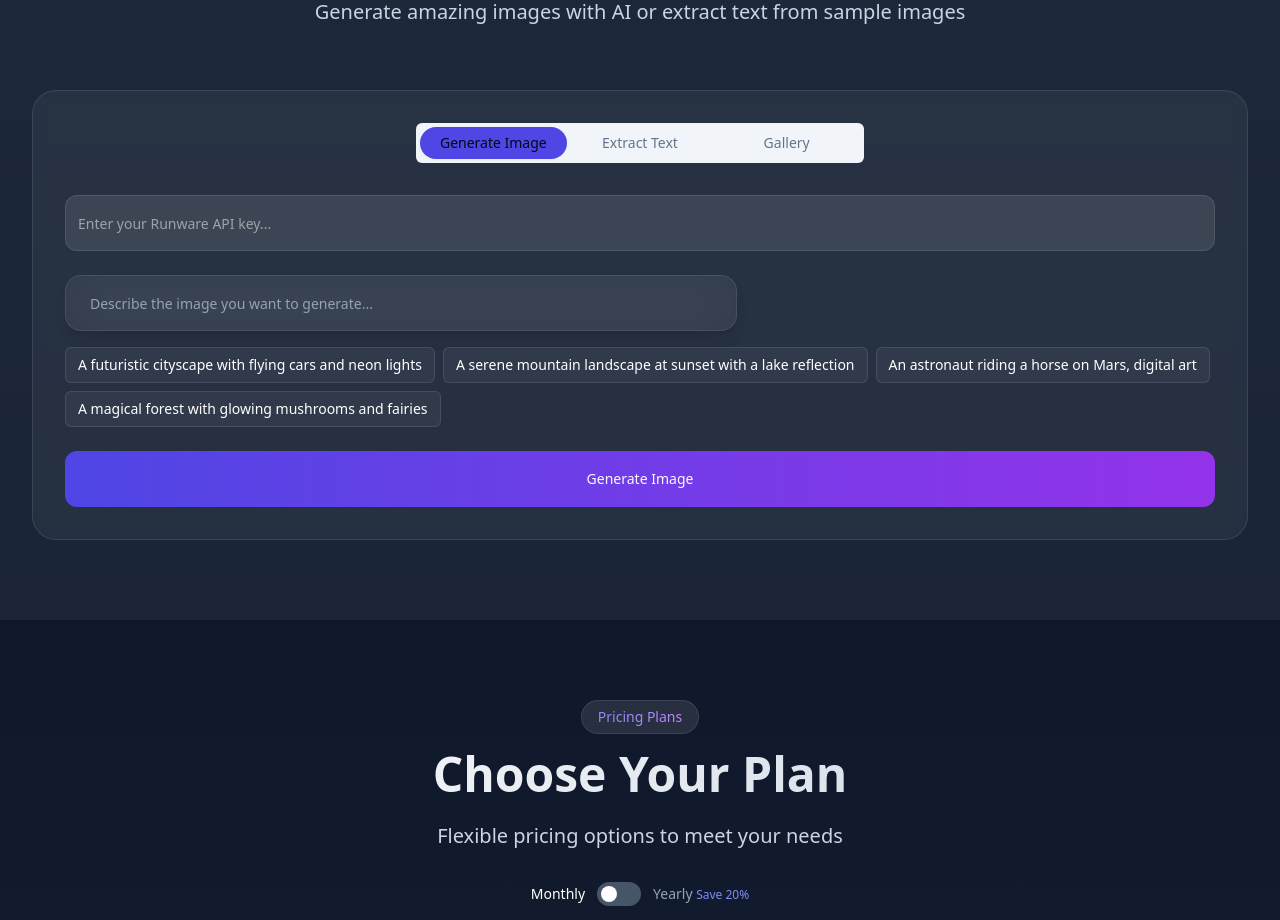
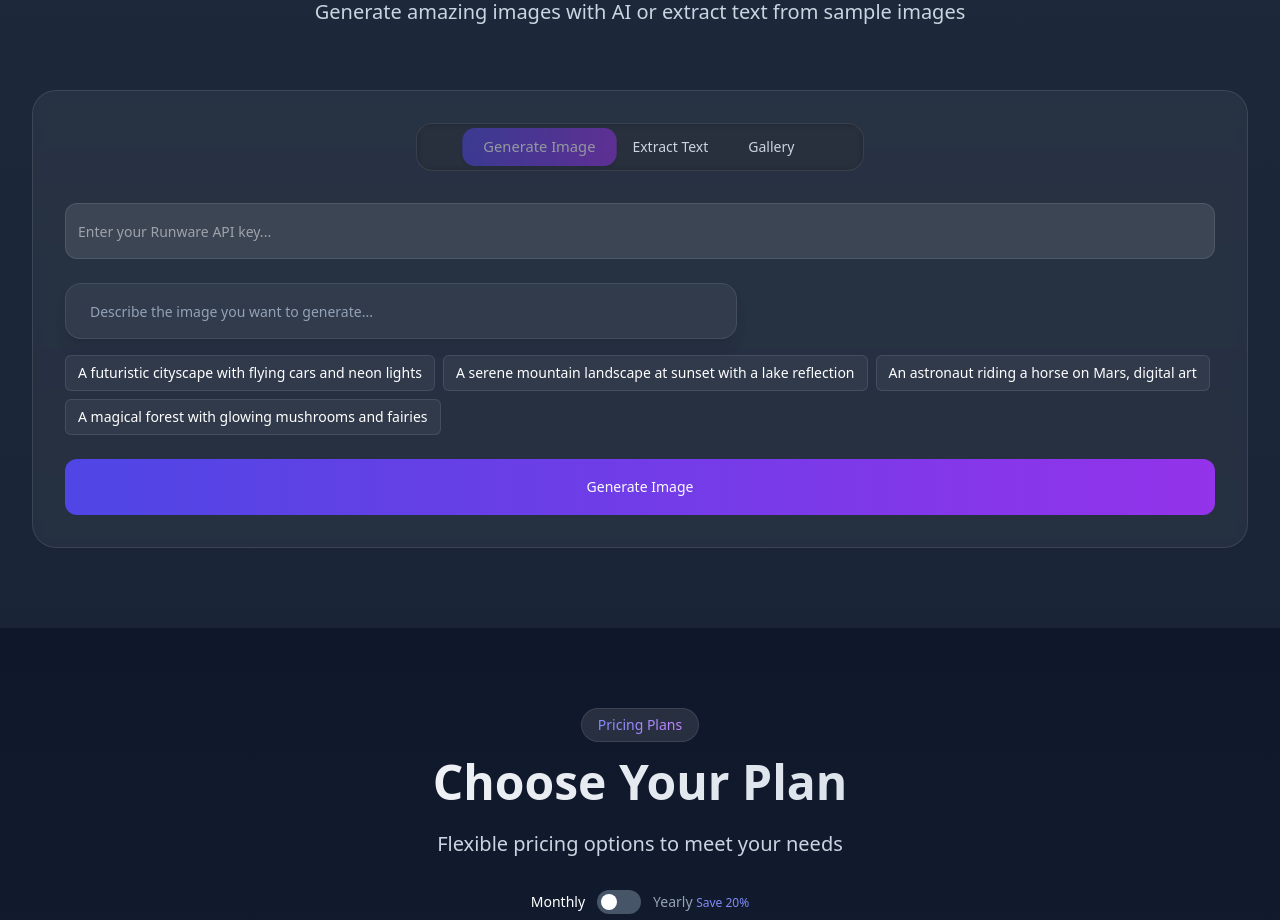
Before and after one commit to KyriakosOuz/imagetext-muse, a React (Vite) app: page / in a window 1280 px wide. Shown: the part 3840-4760 px from the top of the page. Built offline with nearby package versions, Linux system fonts and the light colour scheme.

Commit message:
Update Tabs Styling
Updated the styling of the "Generate Image", "Extract Text", and "Gallery" tabs in the "Try It Yourself" section to a more modern design with brighter colors.

```diff
--- a/src/components/sections/DemoSection.tsx
+++ b/src/components/sections/DemoSection.tsx
@@ -133,12 +133,20 @@ const DemoSection = ({ isVisible }: DemoSectionProps) => {
         </div>
 
         <div className="rounded-3xl overflow-hidden backdrop-blur-sm bg-white/5 border border-white/10 p-8">
-          <Tabs defaultValue="demo" value={activeTab} onValueChange={setActiveTab}>
-            <TabsList className="grid w-full max-w-md mx-auto grid-cols-3 mb-8">
-              <TabsTrigger value="demo" className="data-[state=active]:bg-indigo-600 rounded-full">Generate Image</TabsTrigger>
-              <TabsTrigger value="extract" className="data-[state=active]:bg-indigo-600 rounded-full">Extract Text</TabsTrigger>
-              <TabsTrigger value="gallery" className="data-[state=active]:bg-indigo-600 rounded-full">Gallery</TabsTrigger>
-            </TabsList>
+          <Tabs defaultValue="demo" value={activeTab} onValueChange={setActiveTab} className="w-full">
+            <div className="flex justify-center mb-8">
+              <TabsList className="w-full max-w-md mx-auto">
+                <TabsTrigger value="demo">
+                  <span className="relative z-10">Generate Image</span>
+                </TabsTrigger>
+                <TabsTrigger value="extract">
+                  <span className="relative z-10">Extract Text</span>
+                </TabsTrigger>
+                <TabsTrigger value="gallery">
+                  <span className="relative z-10">Gallery</span>
+                </TabsTrigger>
+              </TabsList>
+            </div>
 
             <TabsContent value="demo" className="space-y-8">
               <div className="space-y-6">
--- a/src/components/ui/tabs.tsx
+++ b/src/components/ui/tabs.tsx
@@ -13,7 +13,7 @@ const TabsList = React.forwardRef<
   <TabsPrimitive.List
     ref={ref}
     className={cn(
-      "inline-flex h-10 items-center justify-center rounded-md bg-muted p-1 text-muted-foreground",
+      "inline-flex h-12 items-center justify-center rounded-2xl bg-black/20 p-1.5 backdrop-blur-sm border border-white/10",
       className
     )}
     {...props}
@@ -28,7 +28,14 @@ const TabsTrigger = React.forwardRef<
   <TabsPrimitive.Trigger
     ref={ref}
     className={cn(
-      "inline-flex items-center justify-center whitespace-nowrap rounded-sm px-3 py-1.5 text-sm font-medium ring-offset-background transition-all focus-visible:outline-none focus-visible:ring-2 focus-visible:ring-ring focus-visible:ring-offset-2 disabled:pointer-events-none disabled:opacity-50 data-[state=active]:bg-background data-[state=active]:text-foreground data-[state=active]:shadow-sm",
+      "inline-flex items-center justify-center whitespace-nowrap rounded-xl px-5 py-2 text-sm font-medium transition-all",
+      "text-slate-300 hover:text-white",
+      "focus-visible:outline-none focus-visible:ring-2 focus-visible:ring-purple-500 focus-visible:ring-offset-2",
+      "disabled:pointer-events-none disabled:opacity-50",
+      "data-[state=active]:bg-gradient-to-r data-[state=active]:from-indigo-600 data-[state=active]:to-purple-600",
+      "data-[state=active]:text-white data-[state=active]:shadow-md",
+      "data-[state=active]:scale-105 data-[state=active]:border-white/20",
+      "data-[state=active]:animate-pulse",
       className
     )}
     {...props}
@@ -43,7 +50,8 @@ const TabsContent = React.forwardRef<
   <TabsPrimitive.Content
     ref={ref}
     className={cn(
-      "mt-2 ring-offset-background focus-visible:outline-none focus-visible:ring-2 focus-visible:ring-ring focus-visible:ring-offset-2",
+      "mt-4 ring-offset-background focus-visible:outline-none focus-visible:ring-2 focus-visible:ring-purple-500 focus-visible:ring-offset-2",
+      "animate-fade-in",
       className
     )}
     {...props}
```
